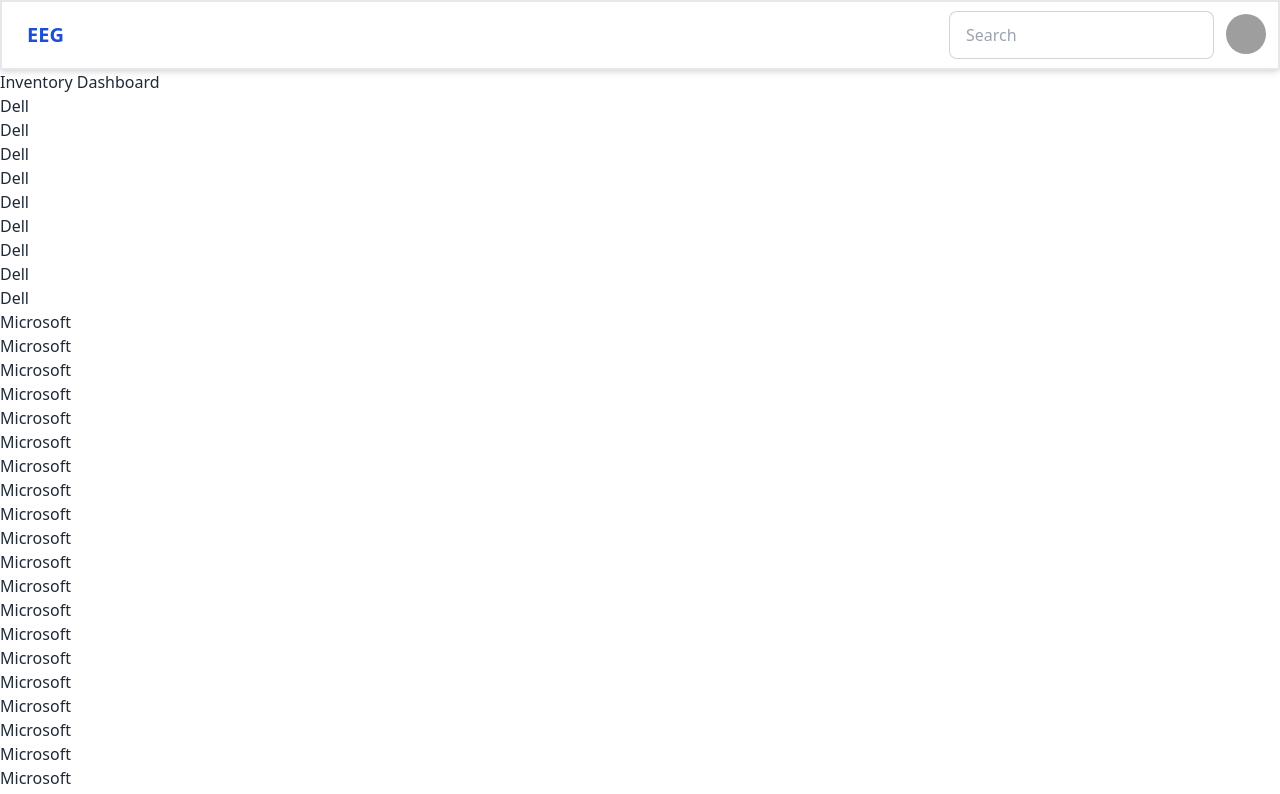
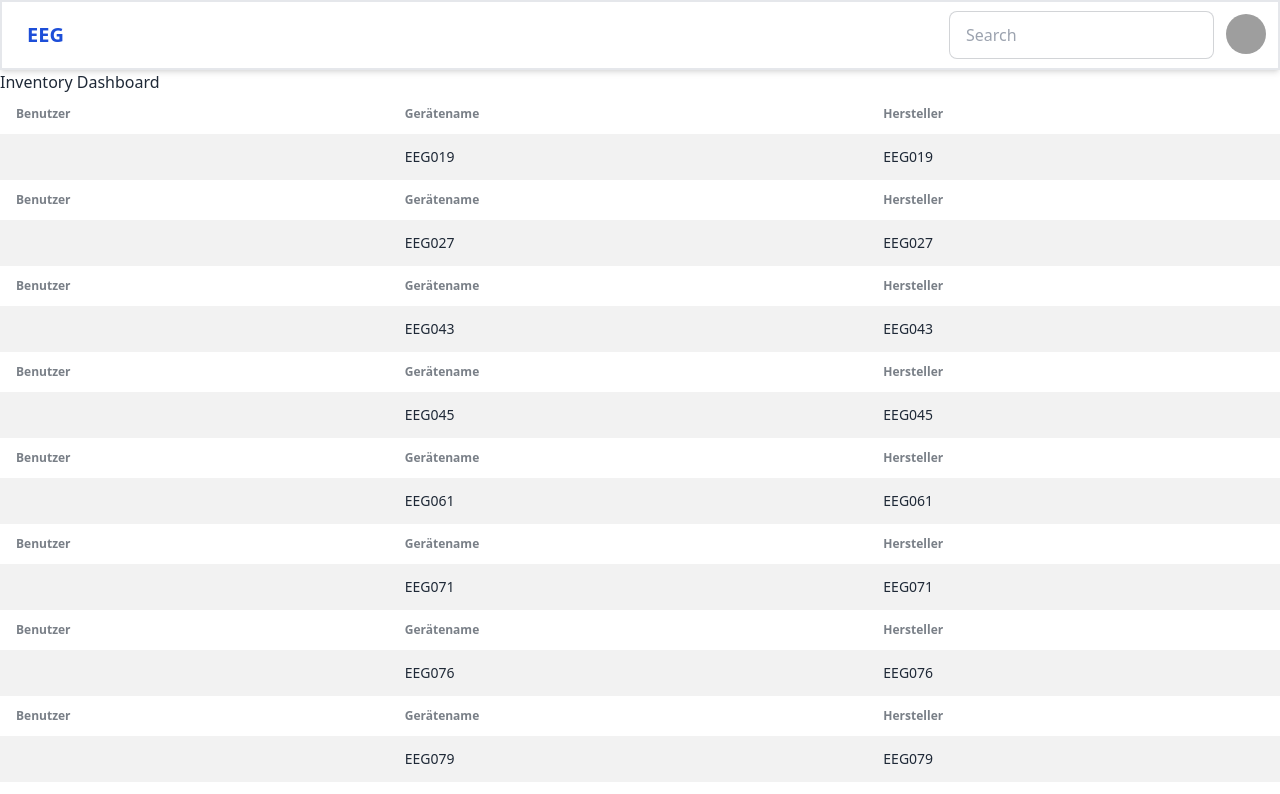
Before and after one commit to KrishnaA01/investerlist, a React (Vite) app: page / in a window 1280 px wide. Shown: the top 794 px of the page. Built offline with nearby package versions, Linux system fonts and the light colour scheme; grey boxes are pictures that could not be loaded.

Commit message:
fixed lint, prettier

```diff
--- a/package.json
+++ b/package.json
@@ -26,7 +26,7 @@
     "eslint-plugin-react-hooks": "^4.6.0",
     "eslint-plugin-react-refresh": "^0.4.4",
     "postcss": "^8.4.32",
-    "tailwindcss": "^3.3.6",
+    "tailwindcss": "3.3.6",
     "vite": "^5.0.0"
   }
 }
--- a/src/App.jsx
+++ b/src/App.jsx
@@ -1,53 +1,46 @@
-import { useState, useEffect } from 'react';
+import { useState, useEffect } from "react";
 import Navbar from "./components/Navbar";
-import { v4 as uuidv4 } from 'uuid';
+import { v4 as uuidv4 } from "uuid";
 
-import './App.css';
-
-
-
+import "./App.css";
+import Table from "./components/Table";
 
 function App() {
   const [data, setData] = useState([]);
 
-
-  const getData=()=>{
-    fetch('mock.json'
-    ,{
-      headers : {
-        'Content-Type': 'application/json',
-        'Accept': 'application/json'
-       }
-    }
-    )
-      .then(function(response){
-        console.log(response)
+  const getData = () => {
+    fetch("mock.json", {
+      headers: {
+        "Content-Type": "application/json",
+        Accept: "application/json",
+      },
+    })
+      .then(function (response) {
+        console.log(response);
         return response.json();
       })
-      .then(function(myJson) {
+      .then(function (myJson) {
         console.log(myJson);
-        setData(myJson)
+        setData(myJson);
       });
-  }
+  };
 
-  useEffect(()=>{
-    getData()
-  },[])
-
-
+  useEffect(() => {
+    getData();
+  }, []);
 
   return (
     <>
       <Navbar />
       <h2>Inventory Dashboard</h2>
+      <Table data={data} />
       <ul>
-        {
-        data && data.length>0 && data.map((item)=><li key={uuidv4()}>{item.Hersteller}</li>)
-        }
+        {data &&
+          data.length > 0 &&
+          data.map((item) => <li key={uuidv4()}>{item.Hersteller}</li>)}
       </ul>
-
     </>
-  )
+  );
 }
 
-export default App
+export default App;
--- /dev/null
+++ b/src/components/Table.jsx
@@ -0,0 +1,41 @@
+import { v4 as uuidv4 } from 'uuid';
+
+
+export default function Table({ data }) {
+// console.log("from table", data)
+
+
+
+  return (
+    <div className="overflow-x-auto">
+       {/* {
+        data && data.length > 0 && data.map((item)=><li key={uuidv4()}>{item.Hersteller}</li>)
+        } */}
+        {data && data.map((item) => {
+            return (
+                <table className="table" key={uuidv4()}>
+                {/* head */}
+                <thead>
+                <tr key={uuidv4()}>
+                    <th>Benutzer</th>
+                    <th>Gerätename</th>
+                    <th>Hersteller</th>
+                </tr>
+                </thead>
+                <tbody>
+                {/* row 1 */}
+                <tr className="bg-base-200">
+                    <td>{item.Benutzer}</td>
+                    <td>{item.Gerätename}</td>
+                    <td>{item.Gerätename}</td>
+                </tr>
+                </tbody>
+            </table>
+            )
+        })
+
+        }
+
+    </div>
+  )
+}
```
Also changed, not shown: src/components/Navbar.jsx (+25 -9 lines), .eslintrc.cjs.
